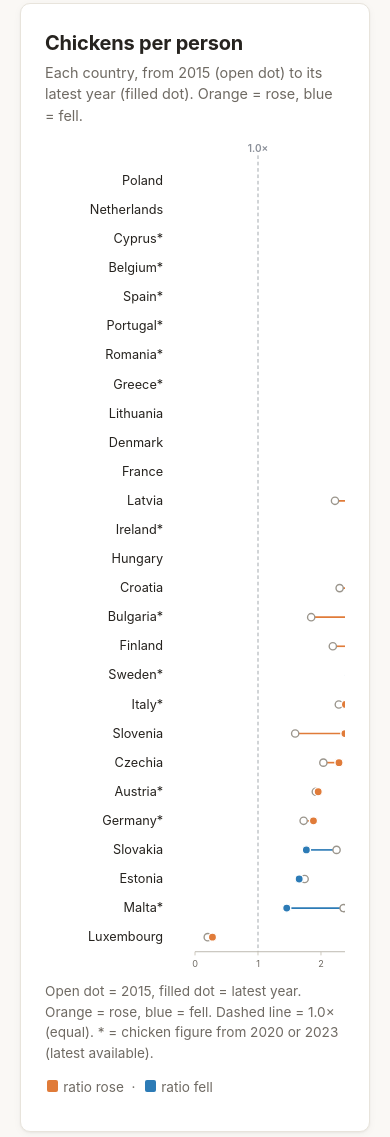
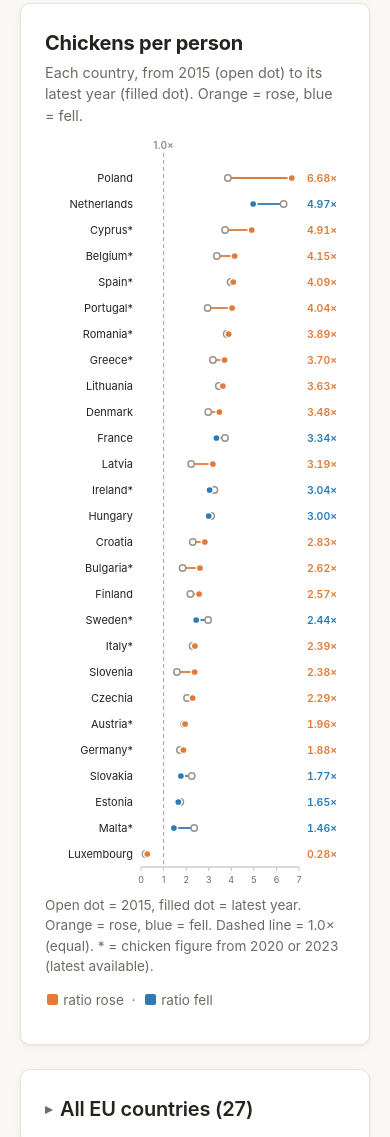
Before and after one commit to gi-coi/chicken-vs-people, a plain HTML site: page dashboard/index.html in a window 390 px wide. Shown: the part 620-1757 px from the top of the page. Drawn offline with Linux system fonts and the light colour scheme.

Commit message:
Make the slopegraph responsive (fit, no scroll)
- Measure the container width and lay out a compact variant on narrow
  screens: asterisked country names (with a footnote) and latest-value-only
  labels, smaller fonts; wide screens keep year labels and before->after
  values. The SVG viewBox matches the container, so text never shrinks below
  a readable size and no horizontal scrolling is needed.
- Re-render (debounced) on resize.
- Remove the unused mobile-list CSS.

```diff
--- a/dashboard/index.css
+++ b/dashboard/index.css
@@ -176,13 +176,8 @@ main {
 
 /* ---- Slopegraph ---- */
 .slopechart { margin-top: 0.75rem; }
-.slope-scroll {
-  overflow-x: auto;
-  -webkit-overflow-scrolling: touch;
-}
 .slope__svg {
   width: 100%;
-  min-width: 800px; /* keep text readable on narrow screens (scroll instead of shrink) */
   height: auto;
   display: block;
 }
@@ -220,31 +215,6 @@ main {
 }
 .slope-vals--end { font-weight: 600; }
 .slope-note { margin-top: 0.4rem; font-size: 0.85rem; }
-
-/* ---- Slopegraph: mobile list ---- */
-.m-slope { list-style: none; margin: 0.25rem 0 0; padding: 0; }
-.m-slope__row {
-  display: flex;
-  align-items: center;
-  gap: 0.6rem;
-  padding: 0.45rem 0;
-  border-bottom: 1px solid var(--line);
-  font-size: 0.95rem;
-}
-.m-slope__row:last-child { border-bottom: none; }
-.m-slope__name {
-  flex: 1 1 auto;
-  min-width: 0;
-  overflow-wrap: break-word;
-  font-weight: 500;
-}
-.m-slope__vals {
-  white-space: nowrap;
-  font-variant-numeric: tabular-nums;
-  color: var(--muted);
-}
-.m-slope__vals b { font-weight: 700; }
-.m-slope__glyph { font-size: 0.75em; line-height: 1; }
 
 .chart-note { margin-top: 0.75rem; font-size: 0.85rem; }
 .legend-dot {
--- a/dashboard/index.html
+++ b/dashboard/index.html
@@ -5,7 +5,7 @@
   <meta name="viewport" content="width=device-width, initial-scale=1" />
   <title>Chickens vs People — EU</title>
   <meta name="description" content="Which EU countries have more chickens than people?" />
-  <link rel="stylesheet" href="index.css?v=6" />
+  <link rel="stylesheet" href="index.css?v=7" />
 </head>
 <body>
   <svg width="0" height="0" style="position:absolute" aria-hidden="true">
@@ -126,6 +126,6 @@
       <a href="../docs/uncertainties.md">uncertainties</a></p>
   </footer>
 
-  <script src="index.js?v=7"></script>
+  <script src="index.js?v=8"></script>
 </body>
 </html>
--- a/dashboard/index.js
+++ b/dashboard/index.js
@@ -157,10 +157,27 @@ function renderSlopeChart() {
 
   const axisMax = Math.ceil(Math.max.apply(null, items.map((i) => i.r1)));
   const n = items.length;
-  const rowH = 32, topPad = 30, bottomPad = 26;
-  const W = 880;
+
+  // Responsive: measure the container and lay out compactly on narrow screens.
+  const container = $('#slopechart');
+  const width = Math.max(280, container.clientWidth || 880);
+  const narrow = width < 620;
+
+  const rowH = narrow ? 26 : 32;
+  const topPad = narrow ? 26 : 30;
+  const bottomPad = narrow ? 22 : 26;
   const H = topPad + n * rowH + bottomPad;
-  const nameX = 130, x0 = 165, x1 = 650, textX = 872;
+
+  const nameX = narrow ? 88 : 130;
+  const x0 = narrow ? 96 : 165;
+  const x1 = narrow ? width - 46 : 650;
+  const textX = width - 8;
+
+  const fName = narrow ? 'font-size:11px' : '';
+  const fVal = narrow ? 'font-size:10.5px' : '';
+  const fTick = narrow ? 'font-size:9px' : '';
+  const fThresh = narrow ? 'font-size:10px' : '';
+
   const x = (r) => x0 + (r / axisMax) * (x1 - x0);
   const y = (i) => topPad + i * rowH + rowH / 2;
 
@@ -172,19 +189,20 @@ function renderSlopeChart() {
     const dir = it.delta > 0 ? 'up' : (it.delta < 0 ? 'down' : 'flat');
     const col = dir === 'up' ? C_ORANGE : (dir === 'down' ? C_BLUE : [140, 140, 140]);
     const rgb = 'rgb(' + col.join(',') + ')';
-    const name = it.name + (it.year !== d.reference_year ? '*' : '');
+    const off = it.year !== d.reference_year;
+    const name = it.name + (off ? (narrow ? '*' : ' (' + it.year + ')') : '');
     const dim = (highlight !== 'EU' && it.geo !== highlight) ? 0.18 : 1;
+    const valInner = narrow
+      ? '<tspan class="slope-vals--end" fill="' + rgb + '">' + it.r1.toFixed(2) + '\u00d7</tspan>'
+      : it.r0.toFixed(2) + '\u00d7 \u2192 <tspan class="slope-vals--end" fill="' + rgb + '">' + it.r1.toFixed(2) + '\u00d7</tspan>';
 
     parts.push(
       '<g opacity="' + dim + '">' +
         '<line class="slope-line" x1="' + xa.toFixed(1) + '" y1="' + yy + '" x2="' + xb.toFixed(1) + '" y2="' + yy + '" stroke="' + rgb + '"/>' +
-        '<circle class="slope-dot" cx="' + xa.toFixed(1) + '" cy="' + yy + '" r="4"/>' +
-        '<circle class="slope-dot slope-dot--end" cx="' + xb.toFixed(1) + '" cy="' + yy + '" r="4.5" style="fill:' + rgb + '"/>' +
-        '<text class="slope-name" x="' + nameX + '" y="' + (yy + 4.5) + '" text-anchor="end">' + escapeHtml(name) + '</text>' +
-        '<text class="slope-vals" x="' + textX + '" y="' + (yy + 4.5) + '" text-anchor="end">' +
-          it.r0.toFixed(2) + '\u00d7 \u2192 ' +
-          '<tspan class="slope-vals--end" fill="' + rgb + '">' + it.r1.toFixed(2) + '\u00d7</tspan>' +
-        '</text>' +
+        '<circle class="slope-dot" cx="' + xa.toFixed(1) + '" cy="' + yy + '" r="' + (narrow ? 3.2 : 4) + '"/>' +
+        '<circle class="slope-dot slope-dot--end" cx="' + xb.toFixed(1) + '" cy="' + yy + '" r="' + (narrow ? 3.6 : 4.5) + '" style="fill:' + rgb + '"/>' +
+        '<text class="slope-name" x="' + nameX + '" y="' + (yy + 4) + '" text-anchor="end" style="' + fName + '">' + escapeHtml(name) + '</text>' +
+        '<text class="slope-vals" x="' + textX + '" y="' + (yy + 4) + '" text-anchor="end" style="' + fVal + '">' + valInner + '</text>' +
       '</g>'
     );
   });
@@ -192,20 +210,22 @@ function renderSlopeChart() {
   let axis = '<line class="slope-axis" x1="' + x0 + '" y1="' + (H - bottomPad) + '" x2="' + x1 + '" y2="' + (H - bottomPad) + '"/>';
   for (let t = 0; t <= axisMax; t++) {
     axis += '<line class="slope-tick" x1="' + x(t) + '" y1="' + (H - bottomPad) + '" x2="' + x(t) + '" y2="' + (H - bottomPad + 4) + '"/>' +
-      '<text class="slope-ticklabel" x="' + x(t) + '" y="' + (H - bottomPad + 17) + '" text-anchor="middle">' + t + '</text>';
+      '<text class="slope-ticklabel" x="' + x(t) + '" y="' + (H - bottomPad + 16) + '" text-anchor="middle" style="' + fTick + '">' + t + '</text>';
   }
   const xth = x(1.0).toFixed(1);
 
+  const note = narrow
+    ? 'Open dot = 2015, filled dot = latest year. Orange = rose, blue = fell. Dashed line = 1.0\u00d7 (equal). * = chicken figure from 2020 or 2023 (latest available).'
+    : 'Open dot = 2015, filled dot = latest year. Orange = rose, blue = fell. Dashed line = 1.0\u00d7 (equal).';
+
   $('#slopechart').innerHTML =
-    '<div class="slope-scroll">' +
-      '<svg class="slope__svg" viewBox="0 0 ' + W + ' ' + H + '" role="img" ' +
-        'aria-label="Chickens per person, 2015 to latest, by EU country">' +
-        '<line class="slope-threshold" x1="' + xth + '" y1="' + (topPad - 12) + '" x2="' + xth + '" y2="' + (H - bottomPad) + '"/>' +
-        '<text class="slope-threshold-label" x="' + xth + '" y="' + (topPad - 16) + '" text-anchor="middle">1.0\u00d7</text>' +
-        axis + parts.join('') +
-      '</svg>' +
-    '</div>' +
-    '<p class="muted slope-note">Open dot = 2015, filled dot = latest year. Orange = rose, blue = fell. Dashed line = 1.0\u00d7 (equal). * = chicken figure from 2020 or 2023 (latest available).</p>';
+    '<svg class="slope__svg" viewBox="0 0 ' + width + ' ' + H + '" role="img" ' +
+      'aria-label="Chickens per person, 2015 to latest, by EU country">' +
+      '<line class="slope-threshold" x1="' + xth + '" y1="' + (topPad - 12) + '" x2="' + xth + '" y2="' + (H - bottomPad) + '"/>' +
+      '<text class="slope-threshold-label" x="' + xth + '" y="' + (topPad - 16) + '" text-anchor="middle" style="' + fThresh + '">1.0\u00d7</text>' +
+      axis + parts.join('') +
+    '</svg>' +
+    '<p class="muted slope-note">' + note + '</p>';
 }
 
 // ---- render: table ----
@@ -316,4 +336,12 @@ async function init() {
   setupEvents();
 }
 
+// Re-render the slopegraph (debounced) when the window resizes, so the layout
+// and font sizes stay correct on every screen width.
+let slopeResizeTimer = null;
+window.addEventListener('resize', () => {
+  clearTimeout(slopeResizeTimer);
+  slopeResizeTimer = setTimeout(renderSlopeChart, 120);
+});
+
 init();
```
